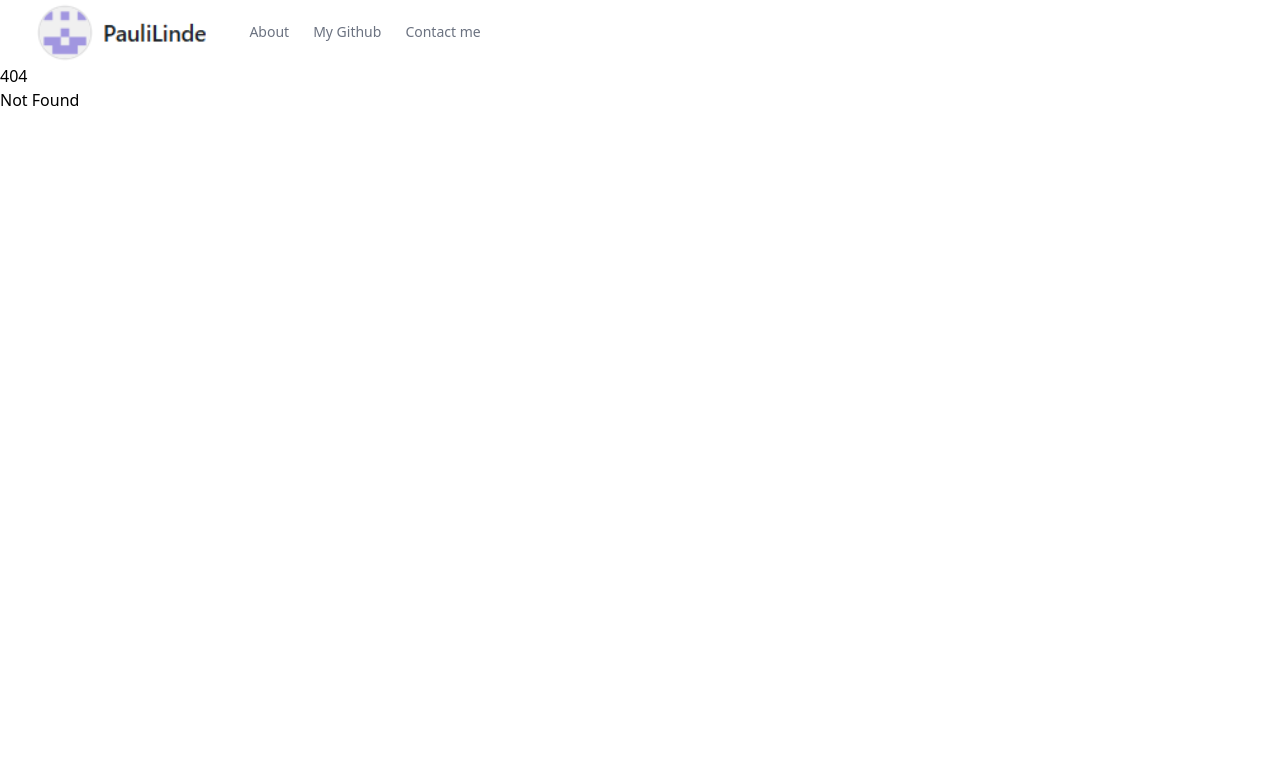
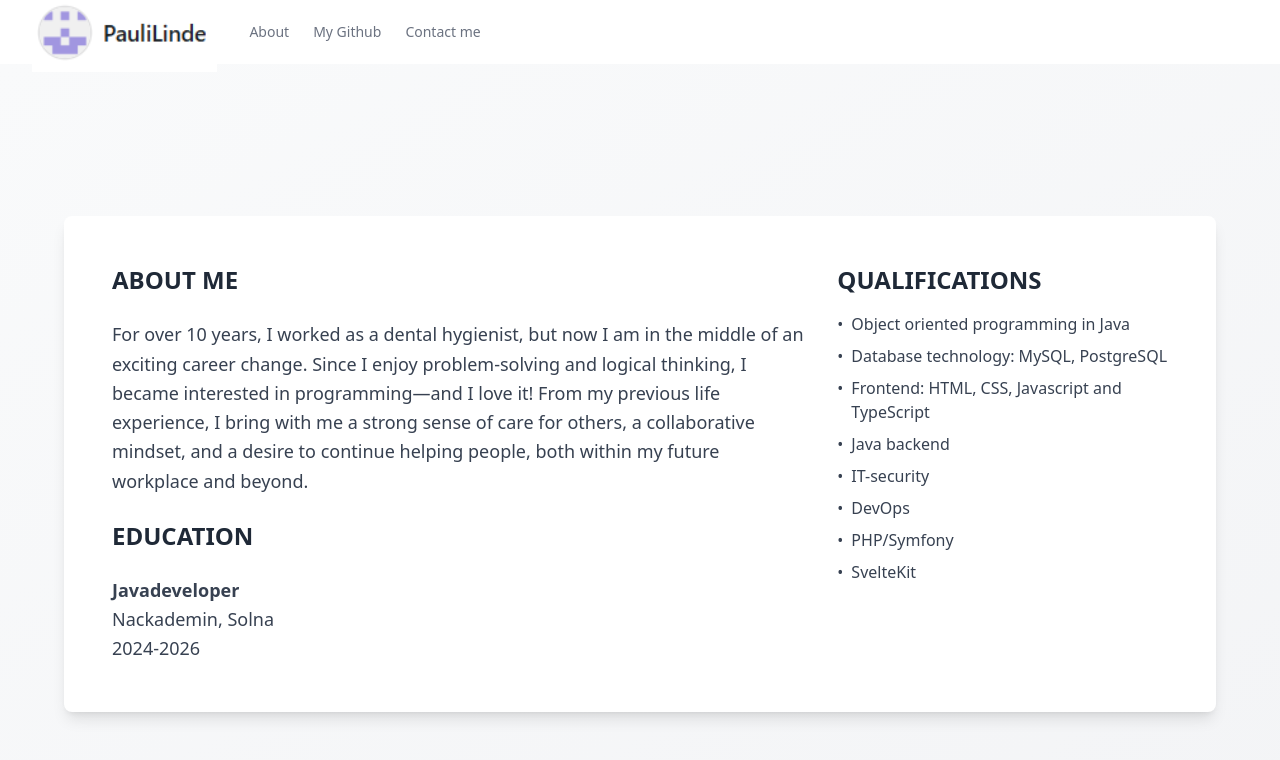
Before and after one commit to PauliLinde/PortfolioSvelteKit, a SvelteKit app: page /about in a window 1280 px wide. Before the commit this address had no page. Shown: the top 760 px of the page. Built offline with nearby package versions, Linux system fonts and the light colour scheme.

Commit message:
Adding about page

```diff
--- /dev/null
+++ b/src/routes/about/+page.svelte
@@ -0,0 +1,73 @@
+<div class="min-h-screen bg-gradient-to-br from-gray-50 to-gray-100 flex items-center justify-center px-4 py-12">
+	<div class="max-w-6xl w-full">
+
+<div class="bg-white rounded-lg shadow-lg p-8 md:p-12">
+	<div class="grid grid-cols-1 lg:grid-cols-3 gap-8">
+
+		<!-- Vänster kolumn (2/3 bredd) -->
+		<div class="lg:col-span-2 space-y-6">
+			<h4 class="mb-4 text-xl md:text-2xl font-bold text-gray-800 dark:text-white">
+				ABOUT ME
+			</h4>
+			<p class="text-lg text-gray-700 leading-relaxed">
+				For over 10 years, I worked as a dental hygienist, but now I am in the
+				middle of an exciting career change. Since I enjoy problem-solving and
+				logical thinking, I became interested in programming—and I love it! From
+				my previous life experience, I bring with me a strong sense of care for
+				others, a collaborative mindset, and a desire to continue helping people,
+				both within my future workplace and beyond.
+			</p>
+
+			<h4 class="mb-4 text-xl md:text-2xl font-bold text-gray-800 dark:text-white">
+				EDUCATION
+			</h4>
+			<p class="text-lg text-gray-700 leading-relaxed">
+				<strong>Javadeveloper</strong><br>
+				Nackademin, Solna<br>
+				2024-2026
+			</p>
+		</div>
+
+		<!-- Höger kolumn (1/3 bredd) -->
+		<div class="lg:col-span-1 space-y-4">
+			<h4 class="mb-4 text-xl md:text-2xl font-bold text-gray-800 dark:text-white">
+				QUALIFICATIONS
+			</h4>
+			<ul class="space-y-2 text-gray-700">
+				<li class="flex items-start">
+					<span class="mr-2">•</span>
+					<span>Object oriented programming in Java</span>
+				</li>
+				<li class="flex items-start">
+					<span class="mr-2">•</span>
+					<span>Database technology: MySQL, PostgreSQL</span>
+				</li>
+				<li class="flex items-start">
+					<span class="mr-2">•</span>
+					<span>Frontend: HTML, CSS, Javascript and TypeScript</span>
+				</li>
+				<li class="flex items-start">
+					<span class="mr-2">•</span>
+					<span>Java backend</span>
+				</li>
+				<li class="flex items-start">
+					<span class="mr-2">•</span>
+					<span>IT-security</span>
+				</li>
+				<li class="flex items-start">
+					<span class="mr-2">•</span>
+					<span>DevOps</span>
+				</li>
+				<li class="flex items-start">
+					<span class="mr-2">•</span>
+					<span>PHP/Symfony</span>
+				</li>
+				<li class="flex items-start">
+					<span class="mr-2">•</span>
+					<span>SvelteKit</span>
+				</li>
+			</ul>
+		</div>
+
+	</div>
+</div></div></div>
--- a/src/routes/github/+page.svelte
+++ b/src/routes/github/+page.svelte
@@ -4,6 +4,9 @@
 	export let data: PageData;
 	$: repos = data.repos;
 </script>
+
+<div class="min-h-screen bg-gradient-to-br from-gray-50 to-gray-100 flex items-center justify-center px-4 py-12">
+	<div class="max-w-6xl w-full">
 
 <div class="container mx-auto px-4 py-8">
 	<div class="grid grid-cols-1 md:grid-cols-2 lg:grid-cols-3 gap-6">
@@ -39,3 +42,5 @@
 	{/each}
 </div>
 </div>
+</div>
+</div>
```
